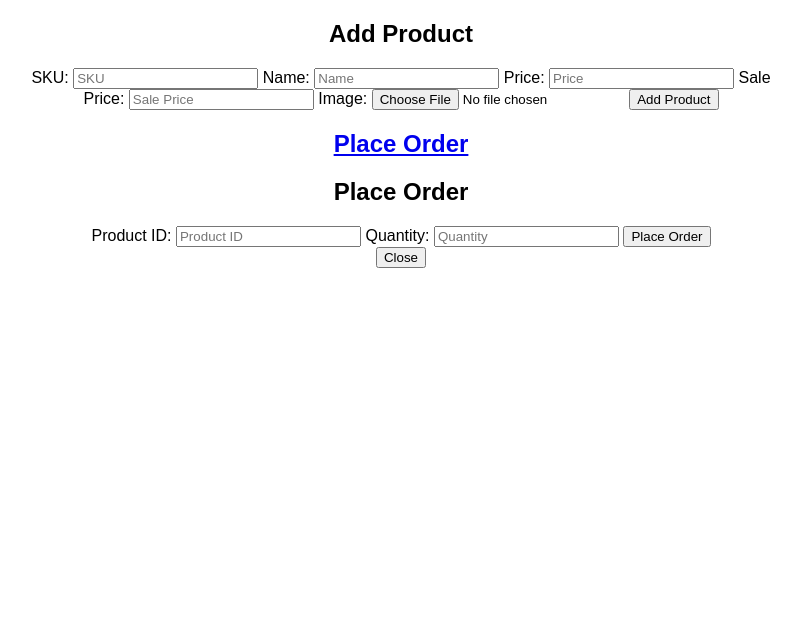
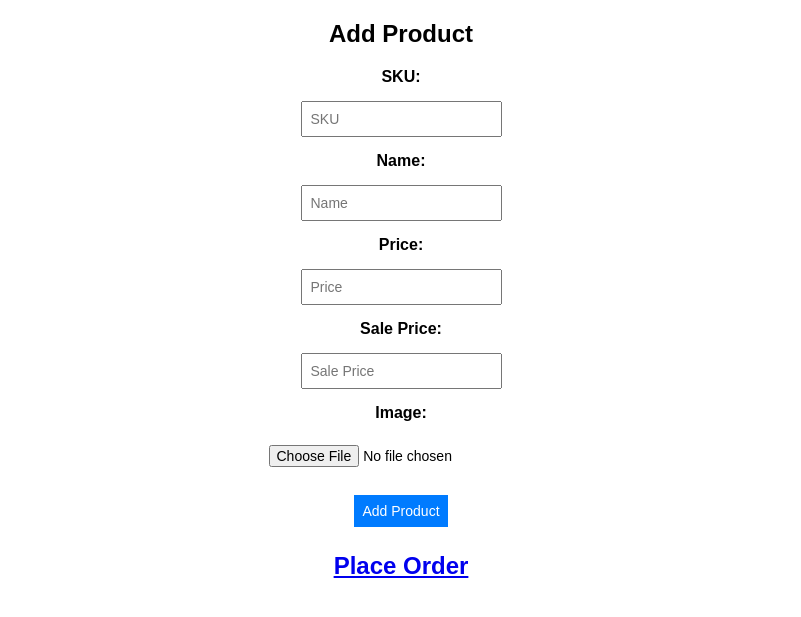
Before and after one commit to melvenko/inventory, a PHP site: page / in a window 1280 px wide. Shown: the top 617 px of the page, without its empty margins (239-1040 px from the left). Run offline with PHP 8.4, Linux system fonts and the light colour scheme; data that the repository does not hold is empty.

Commit message:
corrected the css

```diff
--- a/index.php
+++ b/index.php
@@ -75,28 +75,95 @@ if ($_SERVER['REQUEST_METHOD'] == 'POST' && isset($_POST['place_order'])) {
     margin: 20px;
     text-align: center;
 }
+
 .container {
-            width: 60%;
+    width: 50%;
     margin: auto;
 }
+
+form {
+    display: flex;
+    flex-direction: column;
+    align-items: center;
+    gap: 10px;
+    margin-top: 10px;
+}
+
+input, button {
+    padding: 8px;
+    font-size: 14px;
+    margin: 5px;
+}
+
+label {
+    font-weight: bold;
+}
+
+button {
+    background-color: #007BFF;
+    color: white;
+    border: none;
+    cursor: pointer;
+}
+
+button:hover {
+    background-color: #0056b3;
+}
+
+/* Error and success message styling */
 .message {
     padding: 10px;
     margin: 10px auto;
-            width: 80%;
+    width: 50%;
     border-radius: 5px;
     font-weight: bold;
     display: none;
 }
+
 .error {
     background-color: #ffcccc;
     border: 1px solid #ff0000;
     color: #990000;
 }
+
 .success {
     background-color: #ccffcc;
     border: 1px solid #008000;
     color: #006600;
 }
+
+/* Modal styling */
+.modal-overlay {
+    display: none;
+    position: fixed;
+    top: 0;
+    left: 0;
+    width: 100%;
+    height: 100%;
+    background: rgba(0, 0, 0, 0.5);
+}
+
+.modal {
+    display: none;
+    position: fixed;
+    top: 50%;
+    left: 50%;
+    transform: translate(-50%, -50%);
+    background: white;
+    padding: 20px;
+    border-radius: 8px;
+    box-shadow: 0 4px 8px rgba(0, 0, 0, 0.2);
+}
+
+.modal form {
+    display: flex;
+    flex-direction: column;
+}
+
+.close-btn {
+    background-color: red;
+}
+
     </style>
     <script>
         function closeMessage() {
```
Lines whose indentation alone changed are shown as unchanged.
